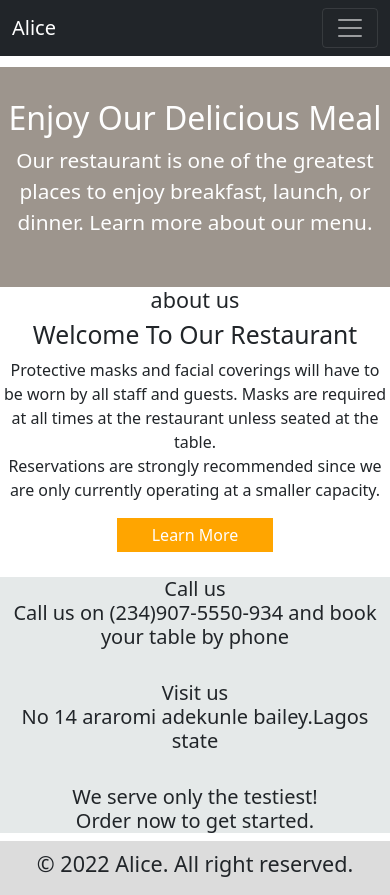
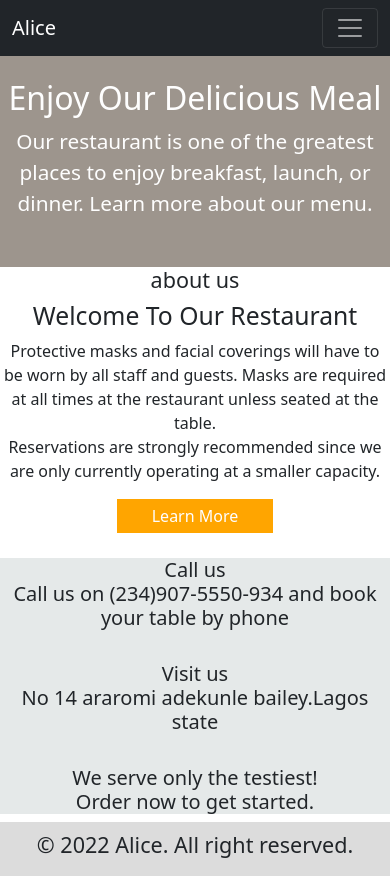
Before and after one commit to olalekan67/react-practice, a React (Create React App) app in the folder capstone-app/: page / in a window 390 px wide. Built offline with nearby package versions, Linux system fonts and the light colour scheme.

Commit message:
new push

```diff
--- a/capstone-app/src/component/home/home.css
+++ b/capstone-app/src/component/home/home.css
@@ -6,6 +6,11 @@
     background-color:rgb(157, 149, 141);
     padding: 2em 0em;
     /* margin-top: -2vh; */
+}
+@media (max-width: 575px){
+    .header-div{
+        margin-top: -1.2em;
+    }
 }
 .header-h2{
     font-size: 2rem;
```
